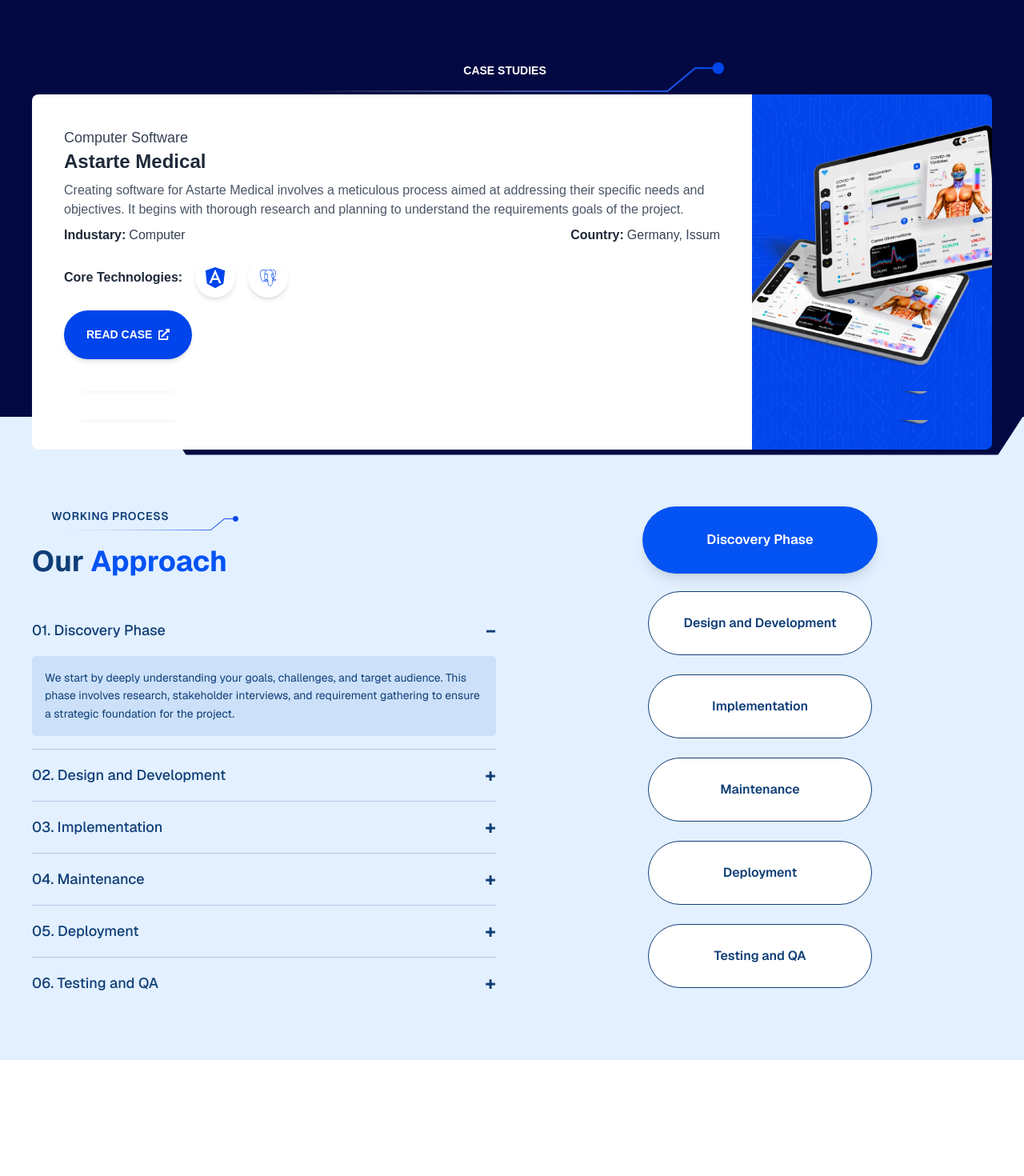
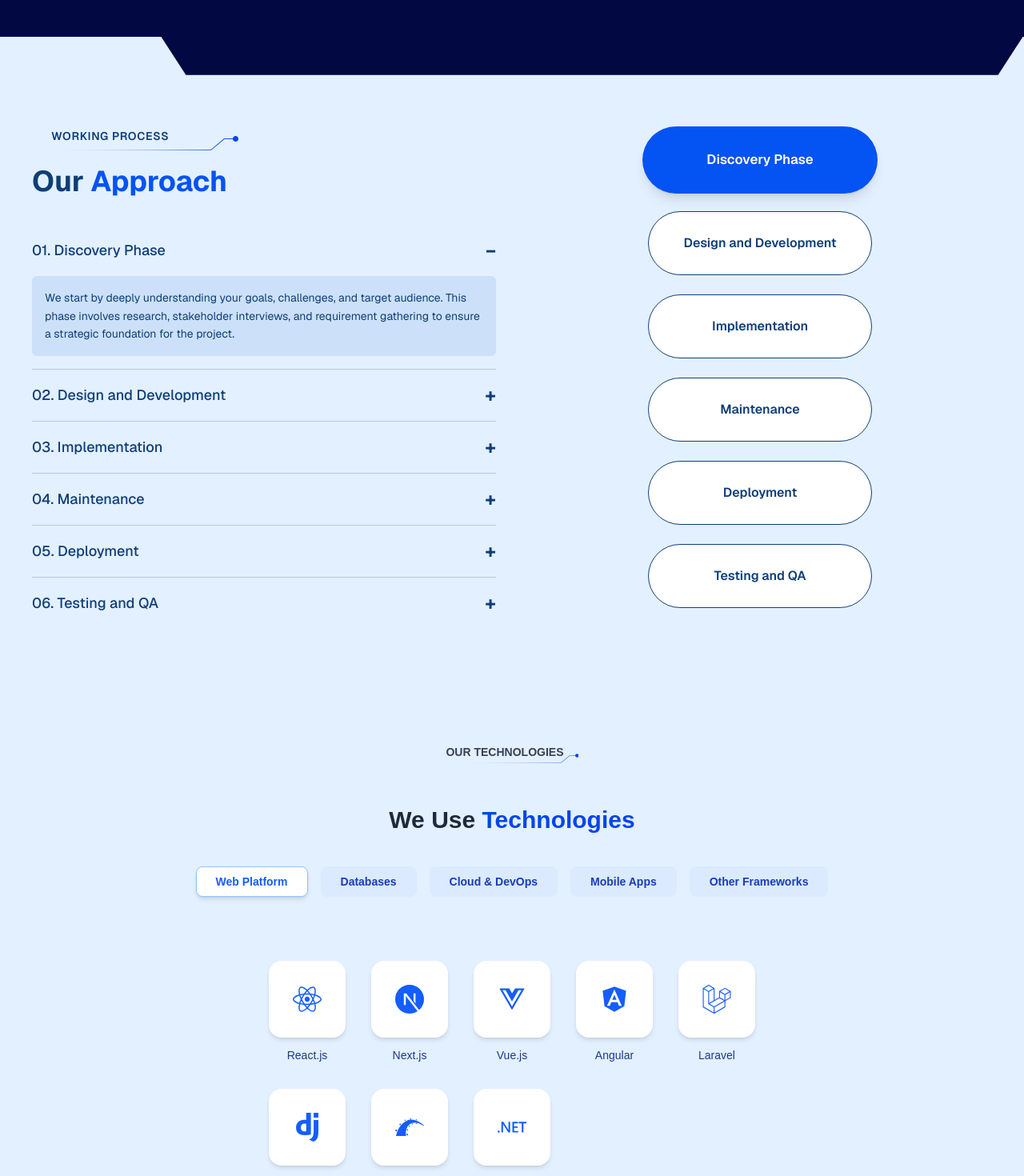
Before and after one commit to HumaiWebs/humai, a Next.js app: page / in a window 1280 px wide. Shown: the part 2120-3590 px from the top of the page at 80% size. Before the commit the page ends 3445 px from the top, so only its background shows below. Built offline with nearby package versions, Linux system fonts and the light colour scheme.

Commit message:
fix: update service titles and points in Services component; improve button styling in Approach component; enhance TechnologiesSection with icons and layout adjustments

```diff
--- a/app/components/approach.tsx
+++ b/app/components/approach.tsx
@@ -65,8 +65,7 @@
                 <div key={index} className="py-4">
                   <button
                     onClick={() => handleStepClick(index)}
-                    className="w-full text-left flex justify-between items-center"
-                  >
+                    className="w-full text-left flex justify-between items-center">
                     <span className="text-[#0f3e77] font-medium text-lg">
                       {String(index + 1).padStart(2, "0")}. {step.title}
                     </span>
@@ -94,8 +93,7 @@
                   index === activeIndex
                     ? "bg-[#0453f3] text-white scale-105 shadow-lg"
                     : "border border-[#0f3e77] text-[#0f3e77] bg-white"
-                }`}
-              >
+                }`}>
                 {step.title}
               </button>
             ))}
--- a/app/components/services.tsx
+++ b/app/components/services.tsx
@@ -63,9 +63,9 @@
           />
           <ServiceCard
             Icon={CodeIcon}
-            title="Mobile App Design and Development"
+            title="Custom Software Development"
             points={[
-              "Android development services",
+              "Software Archetecture Design",
               "System Integration Services",
               "Data migration services",
               "Legacy app modernization",
--- a/app/components/technologies.tsx
+++ b/app/components/technologies.tsx
@@ -1,47 +1,101 @@
 "use client";
 
-import Image from "next/image";
 import { useState } from "react";
+import {
+  FaReact,
+  FaLaravel,
+  FaVuejs,
+  FaAngular,
+  FaNodeJs,
+  FaPython,
+  FaJava,
+  FaAws,
+  FaDocker,
+  FaJenkins,
+  FaAndroid,
+  FaApple,
+  FaSwift,
+  FaDatabase,
+  FaCloud,
+  FaBootstrap,
+  FaGitAlt,
+  FaPhp,
+  FaHtml5,
+  FaCss3Alt,
+  FaJs,
+  FaLinux,
+} from "react-icons/fa";
+import {
+  SiNextdotjs,
+  SiDjango,
+  SiRubyonrails,
+  SiDotnet,
+  SiPostgresql,
+  SiMongodb,
+  SiSqlite,
+  SiRedis,
+  SiGooglecloud,
+  SiKubernetes,
+  SiFlutter,
+  SiKotlin,
+  SiSpringboot,
+  SiElectron,
+  SiExpress,
+  SiTailwindcss,
+} from "react-icons/si";
 
 const tabs = [
   {
     name: "Web Platform",
     technologies: [
-      { name: "React Js", icon: "/icons/react.png" },
-      { name: "Laravel", icon: "/icons/laravel.png" },
-      { name: "Ruby", icon: "/icons/ruby.png" },
+      { name: "React.js", icon: <FaReact /> },
+      { name: "Next.js", icon: <SiNextdotjs /> },
+      { name: "Vue.js", icon: <FaVuejs /> },
+      { name: "Angular", icon: <FaAngular /> },
+      { name: "Laravel", icon: <FaLaravel /> },
+      { name: "Django", icon: <SiDjango /> },
+      { name: "Ruby on Rails", icon: <SiRubyonrails /> },
+      { name: "ASP.NET", icon: <SiDotnet /> },
     ],
   },
   {
     name: "Databases",
     technologies: [
-      { name: "G318", icon: "/icons/g318.png" },
-      { name: "Java", icon: "/icons/java.png" },
-      { name: "Python", icon: "/icons/python.png" },
+      { name: "MySQL", icon: <FaDatabase /> },
+      { name: "PostgreSQL", icon: <SiPostgresql /> },
+      { name: "MongoDB", icon: <SiMongodb /> },
+      { name: "SQLite", icon: <SiSqlite /> },
+      { name: "Redis", icon: <SiRedis /> },
     ],
   },
   {
     name: "Cloud & DevOps",
     technologies: [
-      { name: "Python", icon: "/icons/python.png" },
-      { name: "Java", icon: "/icons/java.png" },
-      { name: "Ruby", icon: "/icons/ruby.png" },
+      { name: "AWS", icon: <FaAws /> },
+      { name: "Google Cloud", icon: <SiGooglecloud /> },
+      { name: "Docker", icon: <FaDocker /> },
+      { name: "Kubernetes", icon: <SiKubernetes /> },
+      { name: "Jenkins", icon: <FaJenkins /> },
     ],
   },
   {
     name: "Mobile Apps",
     technologies: [
-      { name: "React Js", icon: "/icons/react.png" },
-      { name: "Java", icon: "/icons/java.png" },
-      { name: "Python", icon: "/icons/python.png" },
+      { name: "React Native", icon: <FaReact /> },
+      { name: "Flutter", icon: <SiFlutter /> },
+      { name: "Swift", icon: <FaSwift /> },
+      { name: "Kotlin", icon: <SiKotlin /> },
+      { name: "Java (Android)", icon: <FaAndroid /> },
     ],
   },
   {
     name: "Other Frameworks",
     technologies: [
-      { name: "C++", icon: "/icons/cpp.png" },
-      { name: "Laravel", icon: "/icons/laravel.png" },
-      { name: "G318", icon: "/icons/g318.png" },
+      { name: "Node.js", icon: <FaNodeJs /> },
+      { name: "Express.js", icon: <SiExpress /> },
+      { name: "Spring Boot", icon: <SiSpringboot /> },
+      { name: "Electron", icon: <SiElectron /> },
+      { name: "Bootstrap", icon: <FaBootstrap /> },
     ],
   },
 ];
@@ -51,18 +105,16 @@
   const active = tabs.find((tab) => tab.name === activeTab);
 
   return (
-    <section className="w-full bg-tc-light font-sans flex items-center justify-center">
-      <div className="w-full max-w-7xl px-4">
-        <div className="text-center mb-12">
-          <p className="text-sm font-medium text-blue-800 tracking-wide uppercase">
-            Our Technologies
-          </p>
-          <h2 className="text-4xl font-bold mt-2">
-            We Use <span className="text-blue-600">Technologies</span>
-          </h2>
-        </div>
+    <section className="flex items-stretch min-h-[80vh] bg-tc-light py-20">
+      <div className="flex-1 flex container max-w-[1200px] mx-auto flex-col z-[1] items-center gap-10">
+        <p className="uppercase text-gray-700 bg-center pr-[18px] text-[14px] pb-[15px] text-center text-lg bg-[url(/images/text-underline.svg)] bg-no-repeat bg-contain font-semibold">
+          Our Technologies
+        </p>
+        <h2 className="text-gray-800 text-3xl capitalize font-semibold text-center">
+          We Use <span className="text-tc-primary">Technologies</span>
+        </h2>
 
-        <div className="flex justify-center gap-4 flex-wrap mb-12">
+        <div className="flex justify-center gap-4 flex-wrap mb-10">
           {tabs.map((tab) => (
             <button
               key={tab.name}
@@ -80,14 +132,8 @@
         <div className="grid grid-cols-2 sm:grid-cols-3 md:grid-cols-4 lg:grid-cols-5 gap-8 justify-items-center">
           {active?.technologies?.map((tech, idx) => (
             <div key={idx} className="flex flex-col items-center">
-              <div className="bg-white p-5 rounded-2xl shadow-md w-24 h-24 flex items-center justify-center">
-                <Image
-                  src={tech.icon}
-                  alt={tech.name}
-                  width={50}
-                  height={50}
-                  className="object-contain"
-                />
+              <div className="bg-white p-5 rounded-2xl shadow-md w-24 h-24 flex items-center justify-center text-4xl text-blue-600">
+                {tech.icon}
               </div>
               <p className="mt-3 text-sm font-medium text-blue-900 text-center">
                 {tech.name}
--- a/app/page.tsx
+++ b/app/page.tsx
@@ -13,8 +13,9 @@
       </section>
       <Services />
       <About />
-      <CaseStudies />
+      {/* <CaseStudies /> */}
       <Approach />
+      <TechnologiesSection />
     </>
   );
 }
```
